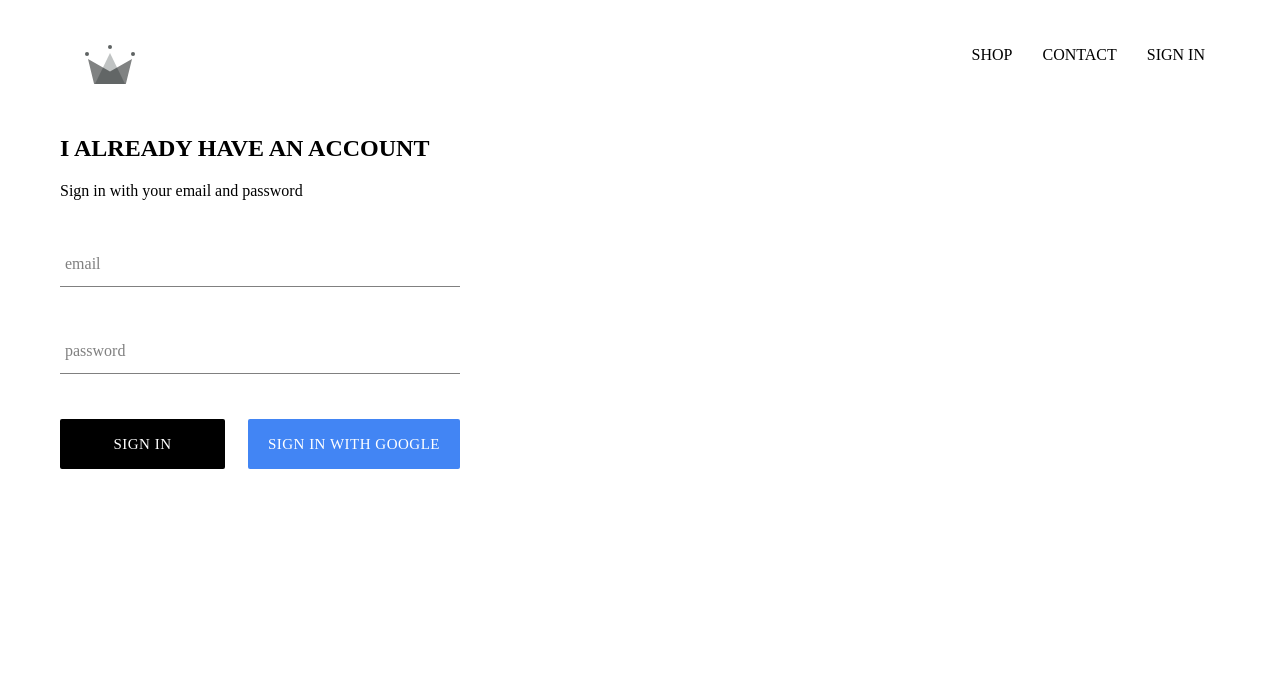
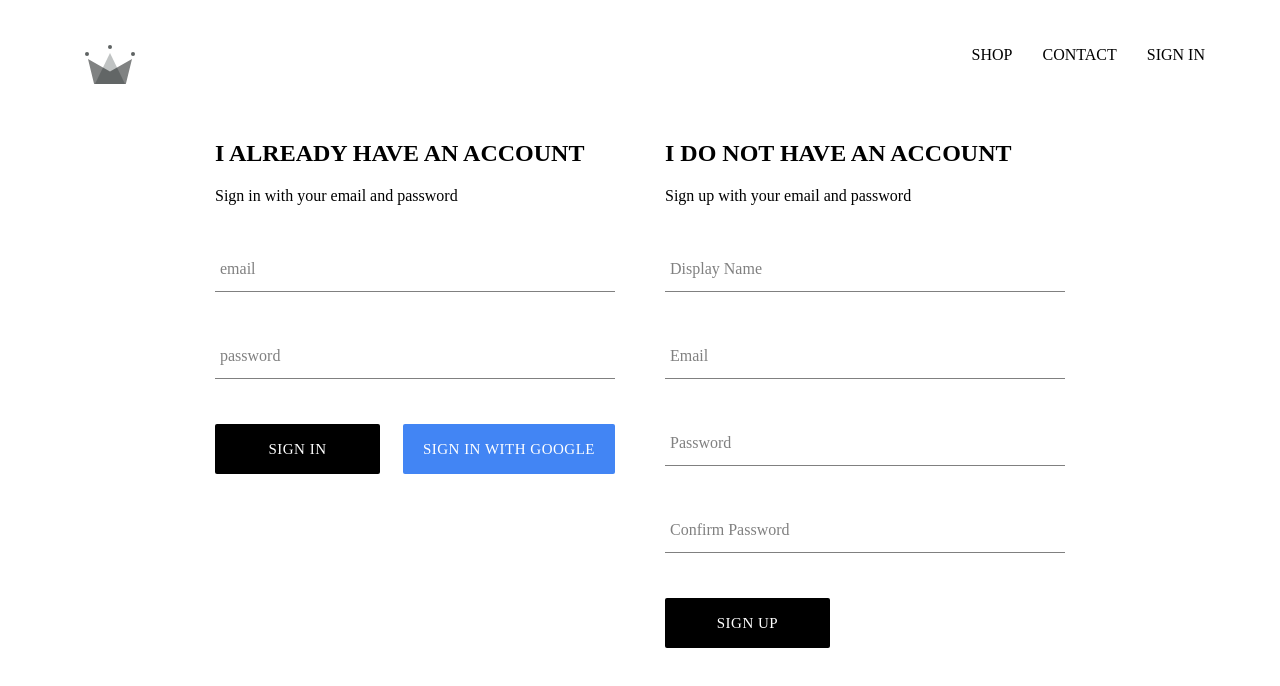
Before and after one commit to McLeodSean/ecommerce-app, a React (Create React App) app: page /signin in a window 1280 px wide. Shown: the top 686 px of the page. Built offline with nearby package versions, Linux system fonts and the light colour scheme; no server answers; a web font is replaced by a local one.

Commit message:
Added email/password user signup capability

```diff
--- a/src/App.js
+++ b/src/App.js
@@ -7,7 +7,7 @@
 import ShopPage from "./pages/homepage/shop.component";
 import SignInAndSignUp from "./pages/sign-in-and-sign-up/sign-in-and-sign-up.component";
 import Header from "./components/header/header.component";
-import { auth } from './firebase/firebase.utils';
+import { auth, createUserProfileDocument } from './firebase/firebase.utils';
 
 class App extends React.Component {
 
@@ -22,11 +22,23 @@
   unsubscribeFromAuth = null
 
   componentDidMount() {
-    this.unsubscribeFromAuth = auth.onAuthStateChanged(user => {
-      this.setState({currentUser: user});
+    this.unsubscribeFromAuth = auth.onAuthStateChanged(async userAuth => {
+      if (userAuth) {
+        const userRef = await createUserProfileDocument(userAuth);
 
-      console.log(user);
-    })
+        userRef.onSnapshot(snapShot => {
+          this.setState({
+            currentUser: {
+              id: snapShot.id,
+              ...snapShot.data()
+            }
+          }, () => {
+            console.log(this.state);
+          });
+        });
+      }
+      this.setState({ currentUser: userAuth });
+    });
   }
 
   componentWillUnmount() {
--- /dev/null
+++ b/src/components/sign-up/sign-up.component.jsx
@@ -0,0 +1,103 @@
+import React from "react";
+
+import FormInput from "../form-input/form-input.component";
+import CustomButton from "../custom-button/custom-button.component";
+
+import { auth, createUserProfileDocument } from "../../firebase/firebase.utils";
+
+import "./sign-up.styles.scss";
+
+class SignUp extends React.Component {
+  constructor() {
+    super();
+
+    this.state = {
+      displayName: "",
+      email: "",
+      password: "",
+      confirmPassword: ""
+    };
+  }
+
+  handleSubmit = async event => {
+    event.preventDefault();
+
+    const { displayName, email, password, confirmPassword } = this.state;
+
+    if (password !== confirmPassword) {
+      alert("passwords don't match");
+      return;
+    }
+
+    try {
+      const { user } = await auth.createUserWithEmailAndPassword(
+        email,
+        password
+      );
+
+      await createUserProfileDocument(user, { displayName });
+
+      this.setState({
+        displayName: "",
+        emai: "",
+        password: "",
+        confirmPassword: ""
+      });
+    } catch (error) {
+      console.error(error);
+    }
+  };
+
+  handleChange = event => {
+    const { name, value } = event.target;
+
+    this.setState({ [name]: value });
+  };
+
+  render() {
+    const { displayName, email, password, confirmPassword } = this.state;
+    return (
+      <div className="sign-up">
+        <h2 className="title">I DO NOT HAVE AN ACCOUNT</h2>
+        <span>Sign up with your email and password</span>
+        <form className="sign-up-form" onSubmit={this.handleSubmit}>
+          <FormInput
+            type="text"
+            name="displayName"
+            value={displayName}
+            onChange={this.handleChange}
+            label="Display Name"
+            required
+          />
+          <FormInput
+            type="email"
+            name="email"
+            value={email}
+            onChange={this.handleChange}
+            label="Email"
+            required
+          />
+          <FormInput
+            type="password"
+            name="password"
+            value={password}
+            onChange={this.handleChange}
+            label="Password"
+            required
+          />
+          <FormInput
+            type="password"
+            name="confirmPassword"
+            value={confirmPassword}
+            onChange={this.handleChange}
+            label="Confirm Password"
+            required
+          />
+          <CustomButton type="submit">SIGN UP</CustomButton>
+        </form>
+      </div>
+    );
+  }
+}
+
+export default SignUp;
--- /dev/null
+++ b/src/components/sign-up/sign-up.styles.scss
@@ -0,0 +1,9 @@
+.sign-up {
+  display: flex;
+  flex-direction: column;
+  width: 400px;
+
+  .title {
+    margin: 20px 0;
+  }
+}
--- a/src/firebase/firebase.utils.js
+++ b/src/firebase/firebase.utils.js
@@ -13,6 +13,33 @@
   measurementId: "G-FJ08ZQKL2E"
 };
 
+export const createUserProfileDocument = async (userAuth, additionalData) => {
+  if (!userAuth) return;
+
+  const userRef = firestore.doc(`users/${userAuth.uid}`);
+
+  const snapShot = await userRef.get();
+
+  if (!snapShot.exists) {
+    const { displayName, email } = userAuth;
+    const createdAt = new Date();
+
+    try {
+      await userRef.set({
+        displayName,
+        email,
+        createdAt,
+        ...additionalData
+      })
+    } catch (error) {
+      console.lof('error creating user', error.message);
+    }
+  }
+
+  return userRef;
+}
+
+
 firebase.initializeApp(config);
 
 export const auth = firebase.auth();
--- a/src/pages/sign-in-and-sign-up/sign-in-and-sign-up.component.jsx
+++ b/src/pages/sign-in-and-sign-up/sign-in-and-sign-up.component.jsx
@@ -1,12 +1,14 @@
 import React from "react";
 
 import SignIn from "../../components/sign-in/sign-in.component";
+import SignUp from "../../components/sign-up/sign-up.component";
 
 import "./sign-in-and-sign-up.styles.scss";
 
 const SignInAndSignUp = () => (
   <div className="sign-in-and-sign-up">
     <SignIn />
+    <SignUp />
   </div>
 );
 
--- a/src/pages/sign-in-and-sign-up/sign-in-and-sign-up.styles.scss
+++ b/src/pages/sign-in-and-sign-up/sign-in-and-sign-up.styles.scss
@@ -0,0 +1,6 @@
+.sign-in-and-sign-up {
+  width: 850px;
+  display: flex;
+  justify-content: space-between;
+  margin: 30px auto;
+}
```
Also changed, not shown: src/components/collection-preview/collection-preview.styles.css (line endings or trailing spaces).
